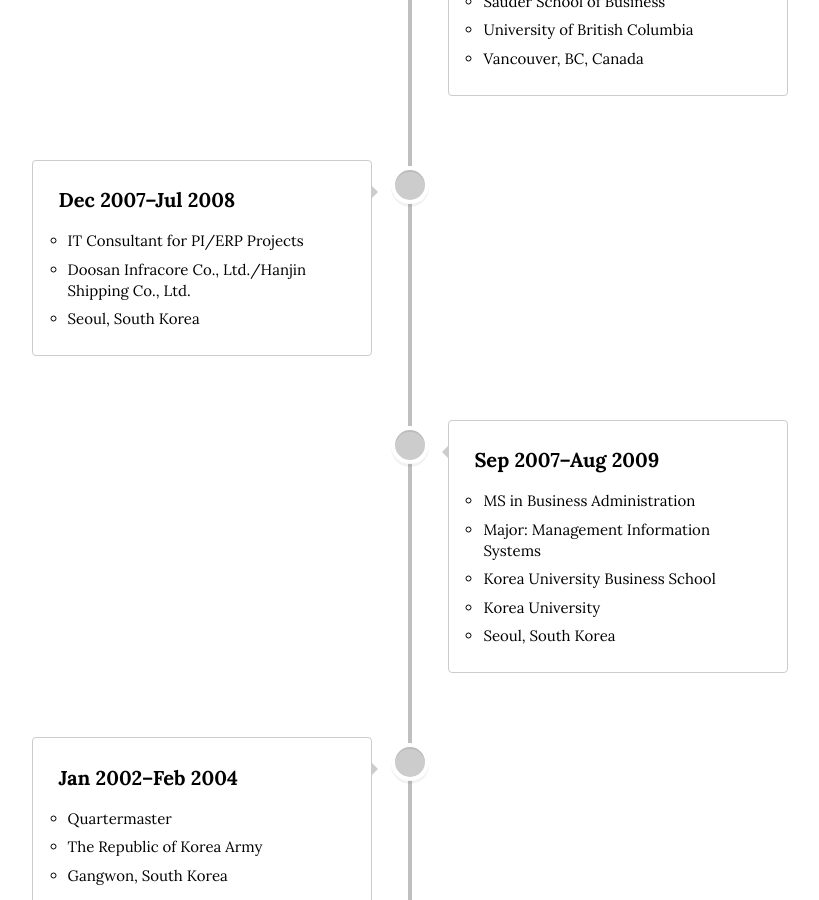
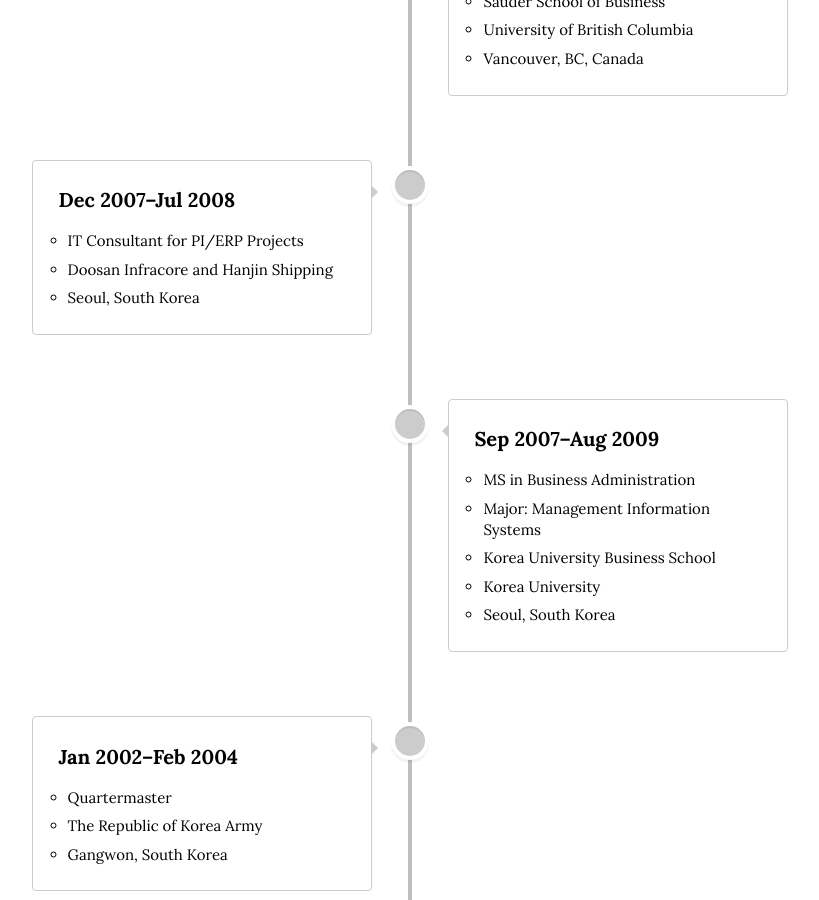
Before and after one commit to istaehun/taehun, a Jekyll site: the page built from timeline.html, in a window 1280 px wide and 900 px high, scrolled down 2338 px. Shown: the whole window, without its empty margins (230-1049 px from the left). Built offline with Jekyll 4.4.1, drawn with Linux system fonts in a browser that asks for light colours; nearby versions of some CDN libraries.

Commit message:
Update timeline.yml

```diff
--- a/_data/timeline.yml
+++ b/_data/timeline.yml
@@ -64,7 +64,7 @@
   title: "Dec 2007–Jul 2008"
   text-list:
     - "IT Consultant for PI/ERP Projects"
-    - "Doosan Infracore Co., Ltd./Hanjin Shipping Co., Ltd."
+    - "Doosan Infracore and Hanjin Shipping"
     - "Seoul, South Korea"
   image-list:
 -
```
